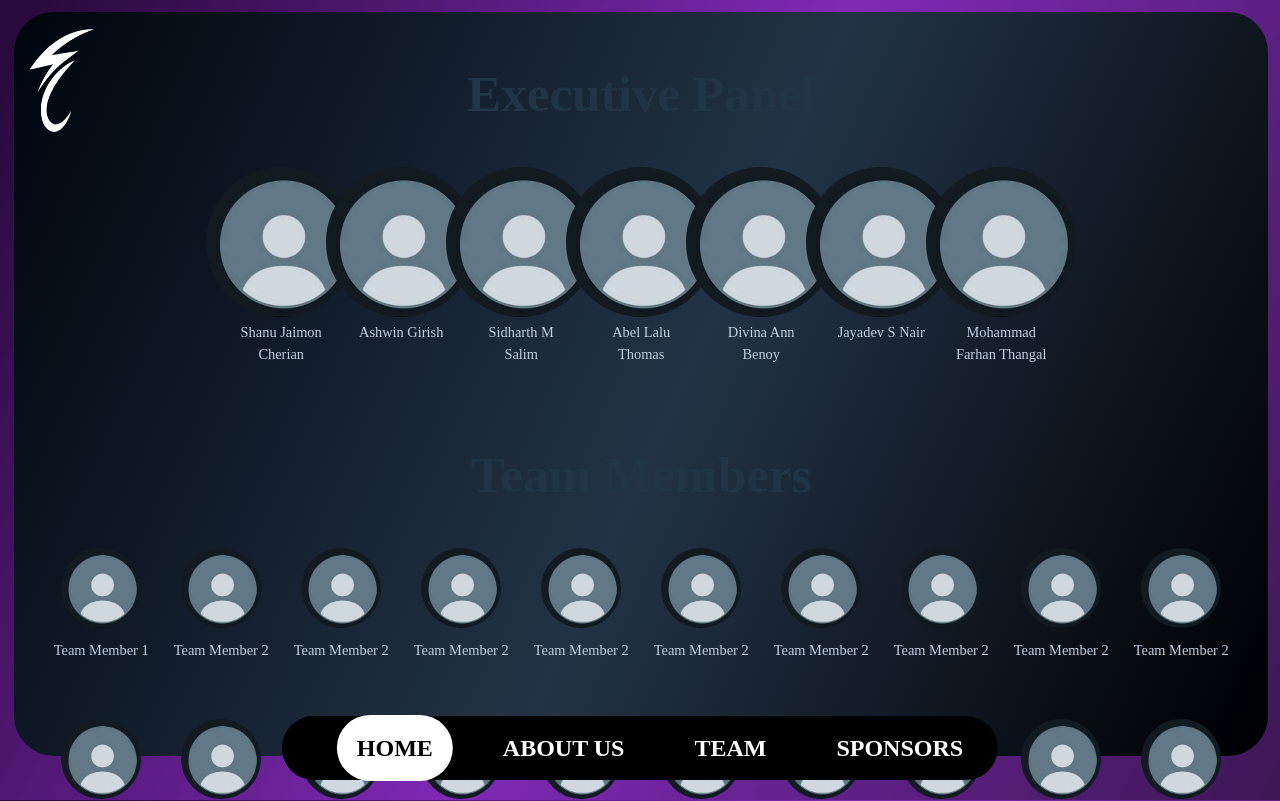
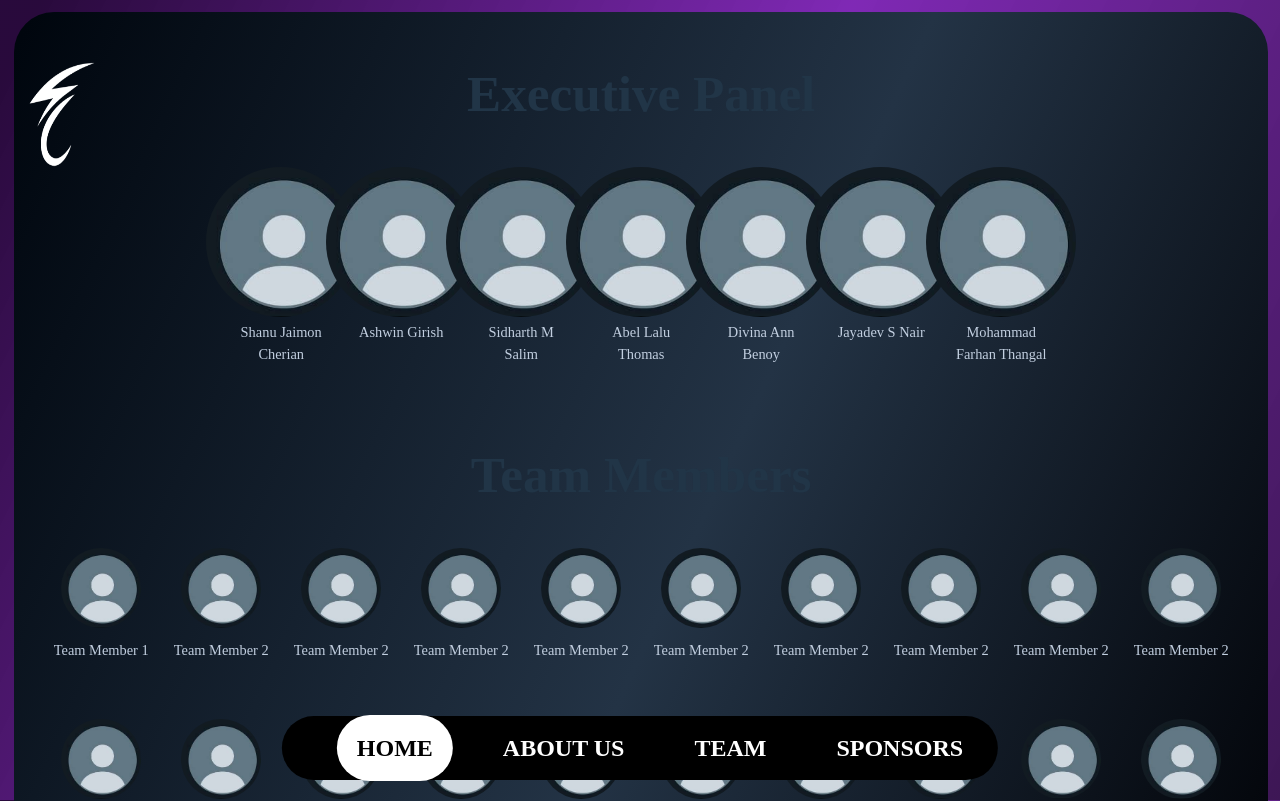
Before and after one commit to karthikeyan-ks/Ewouk, a React (Vite) app: page /team in a window 1280 px wide. Shown: the top 801 px of the page. Built offline with nearby package versions, Linux system fonts and the light colour scheme.

Commit message:
members page changes

```diff
--- a/src/App.css
+++ b/src/App.css
@@ -1,5 +1,6 @@
 #root {
   max-width: 1280px;
+  height: 100%;
   margin: 0 auto;
   padding: 2rem;
   text-align: center;
@@ -13,3 +14,7 @@
     transform: rotate(360deg);
   }
 }
+.parent{
+  height: 100%;
+  width: 100%;
+}
--- a/src/App.tsx
+++ b/src/App.tsx
@@ -12,10 +12,6 @@ function App() {
         {/* Ensure this renders properly */}
         <Backbox />
         <Navbar />
-        <div className='App'>
-          {/* Routes without Outlet */}
-
-        </div>
 
       {/* Ensure Footer is rendered after all content */}
 
--- a/src/components/backbox.css
+++ b/src/components/backbox.css
@@ -1,7 +1,9 @@
 .box {
   position: absolute;
   width: 98%;
-  height: 93%;
+  height: fit-content;
+  min-height: 93%;
+  padding-bottom: 25px;
   left: 14px;
   top: 12px;
 
--- a/src/components/backbox.tsx
+++ b/src/components/backbox.tsx
@@ -6,7 +6,6 @@ import { Home } from '../pages/Home';
 import { Sponsers } from '../pages/Sponsers';
 import { Team } from '../pages/Team';
 import {About} from '../pages/About';
-
 
 
 const Backbox = () => {
```
